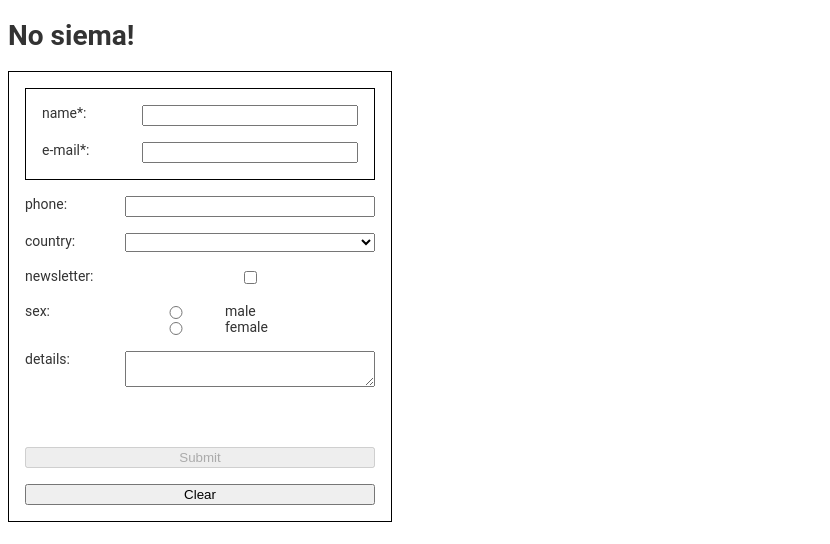
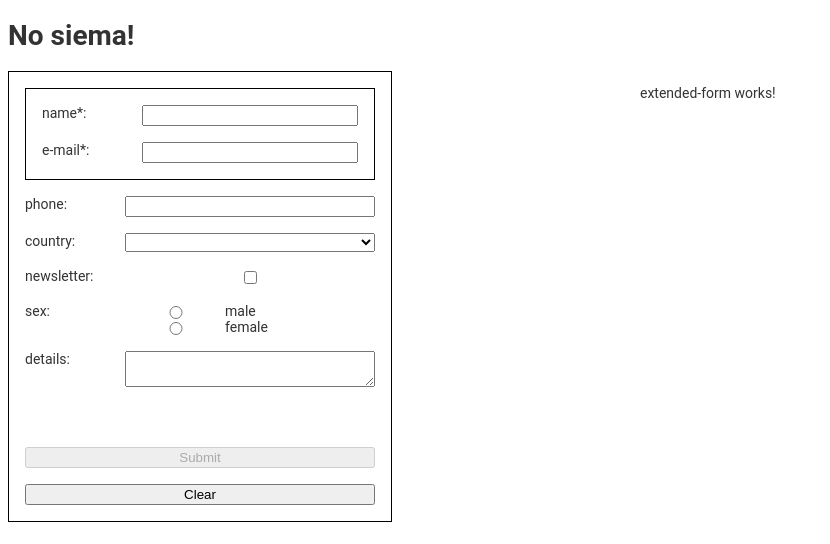
Before and after one commit to dpietrzyk/angular-forms-workshop, an Angular app: page / in a window 1280 px wide. Shown: the top 544 px of the page, without its empty margins (0-830 px from the left). Built offline with nearby package versions, Linux system fonts and the light colour scheme.

Commit message:
init extended form

```diff
--- a/src/app/app.component.html
+++ b/src/app/app.component.html
@@ -1,2 +1,5 @@
 <h1>No siema!</h1>
-<app-base-form></app-base-form>
+<div class="forms">
+  <app-base-form></app-base-form>
+  <app-extended-form></app-extended-form>
+</div>
--- a/src/app/app.component.scss
+++ b/src/app/app.component.scss
@@ -0,0 +1,4 @@
+.forms {
+  display: grid;
+  grid-template-columns: 1fr 1fr;
+}
--- a/src/app/app.module.ts
+++ b/src/app/app.module.ts
@@ -2,6 +2,7 @@ import { NgModule } from '@angular/core';
 import { BrowserModule } from '@angular/platform-browser';
 import { AppComponent } from './app.component';
 import { BaseFormModule } from './modules/base-form/base-form.module';
+import { ExtendedFormModule } from './modules/extended-form/extended-form.module';
 
 @NgModule({
   declarations: [
@@ -10,6 +11,7 @@ import { BaseFormModule } from './modules/base-form/base-form.module';
   imports: [
     BrowserModule,
     BaseFormModule,
+    ExtendedFormModule,
   ],
   providers: [],
   bootstrap: [AppComponent],
--- /dev/null
+++ b/src/app/modules/extended-form/components/extended-form/extended-form.component.html
@@ -0,0 +1 @@
+<p>extended-form works!</p>
--- /dev/null
+++ b/src/app/modules/extended-form/services/fake-api/fake-api.service.ts
@@ -0,0 +1,4 @@
+import { Injectable } from '@angular/core';
+
+@Injectable()
+export class FakeApiService {}
```
Also changed, not shown: src/app/modules/extended-form/components/extended-form/extended-form.component.ts (added, +8 -0 lines), src/app/modules/extended-form/extended-form.module.ts (added, +20 -0 lines), src/app/modules/extended-form/components/extended-form/extended-form.component.scss (added).
